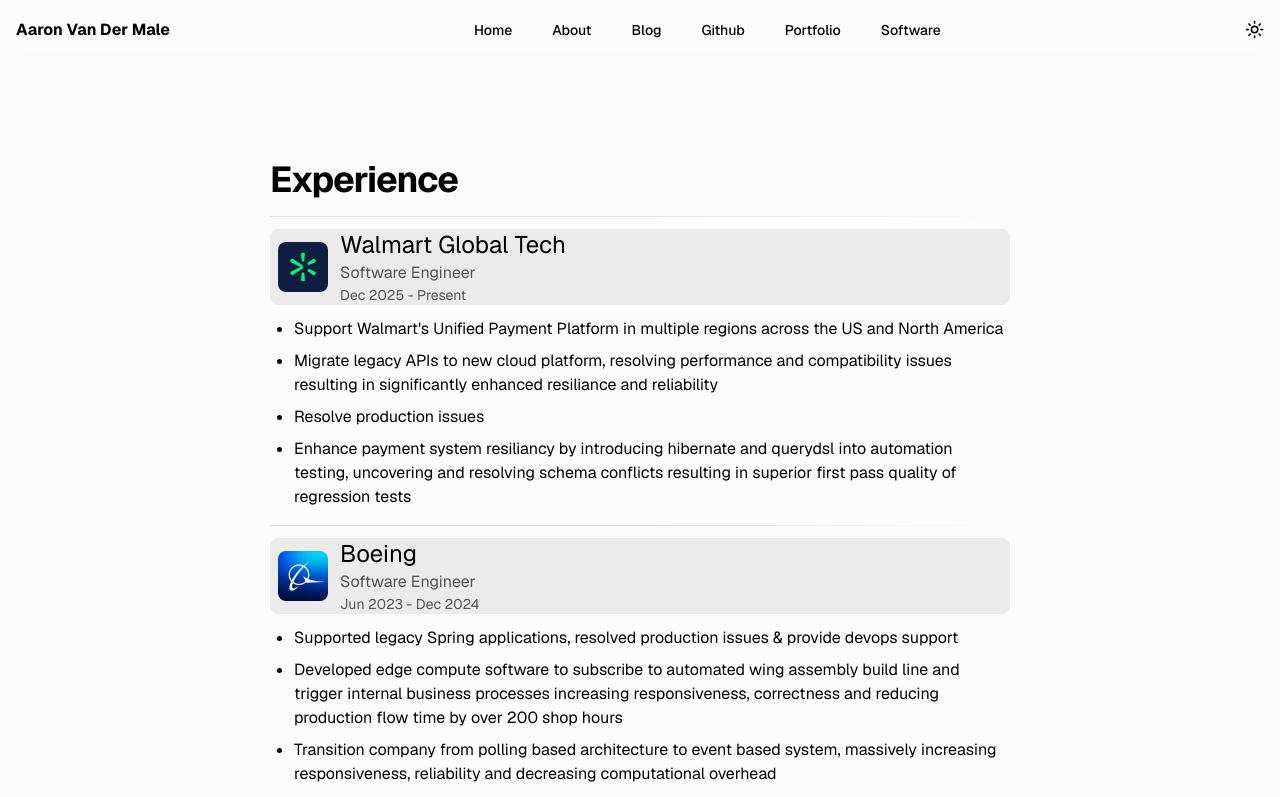
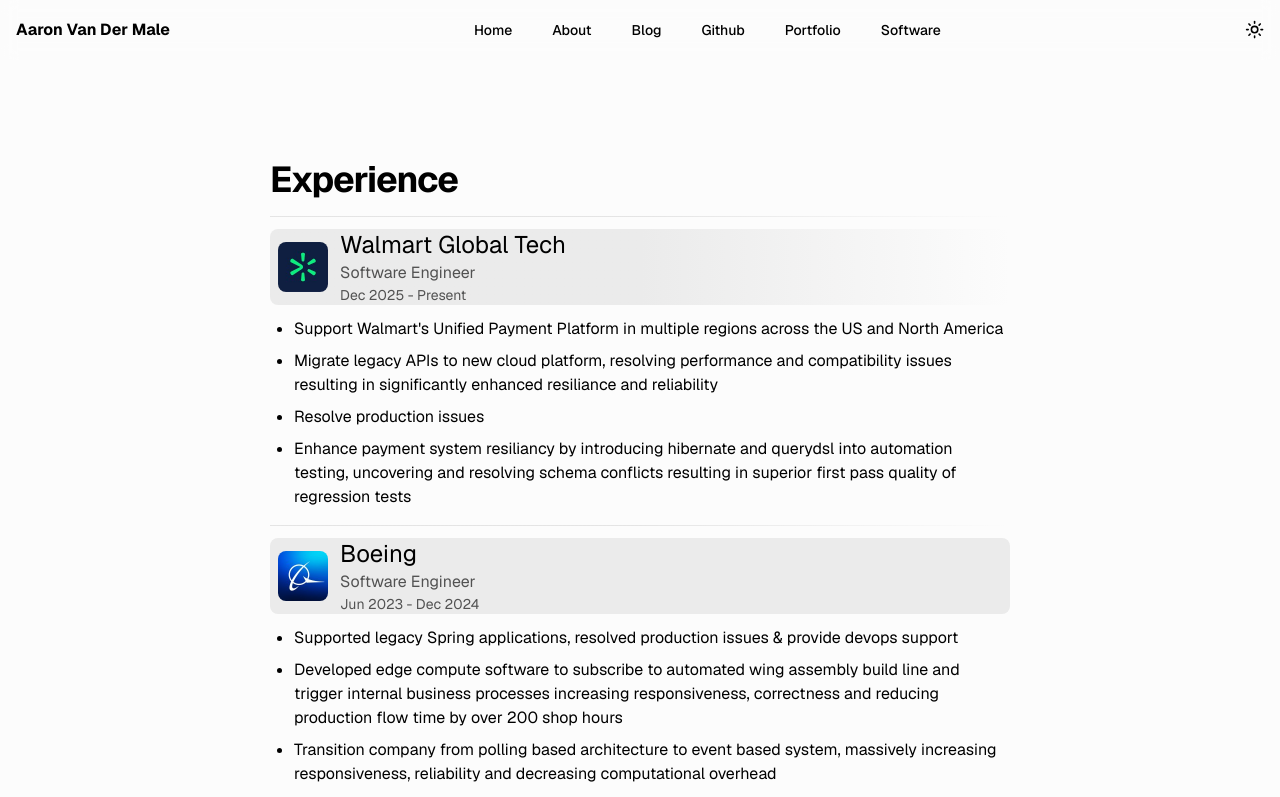
Before and after one commit to vmalecode/homepage, a Next.js app: page /portfolio in a window 1280 px wide. Shown: the top 797 px of the page. Built offline with nearby package versions, Linux system fonts and the light colour scheme.

Commit message:
wip portfolio gradiant

```diff
--- a/app/portfolio/page.tsx
+++ b/app/portfolio/page.tsx
@@ -16,7 +16,7 @@ const Portfolio = () => {
           </h1>
           {/* Experience 1 */}
           <Separator className="w-full mb-3  bg-gradient-to-r from-border via-border to-transparent" />
-          <div className="flex items-center bg-secondary rounded-lg">
+          <div className="flex items-center bg-gradient-to-r from-secondary via-secondary to-transparent rounded-lg">
             <Image
               src={walmartLogo.src}
               alt="WM"
```
